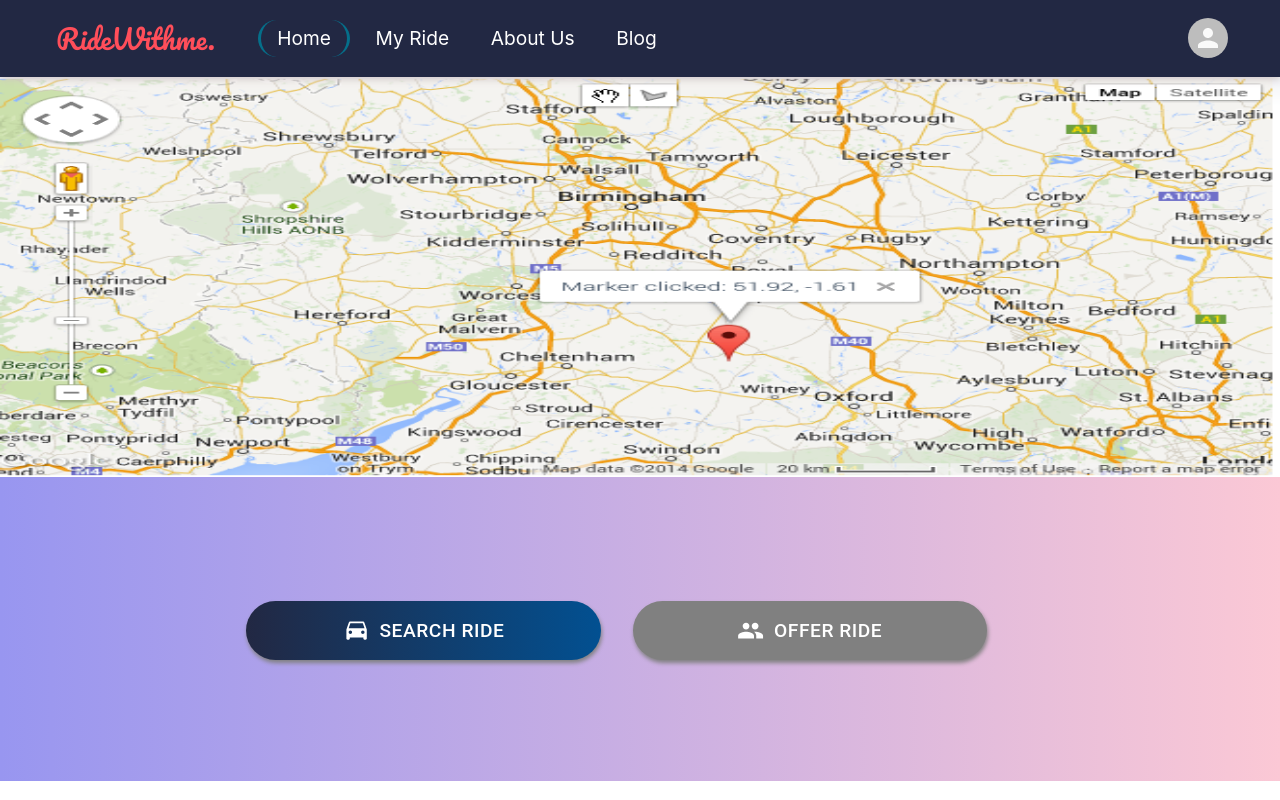
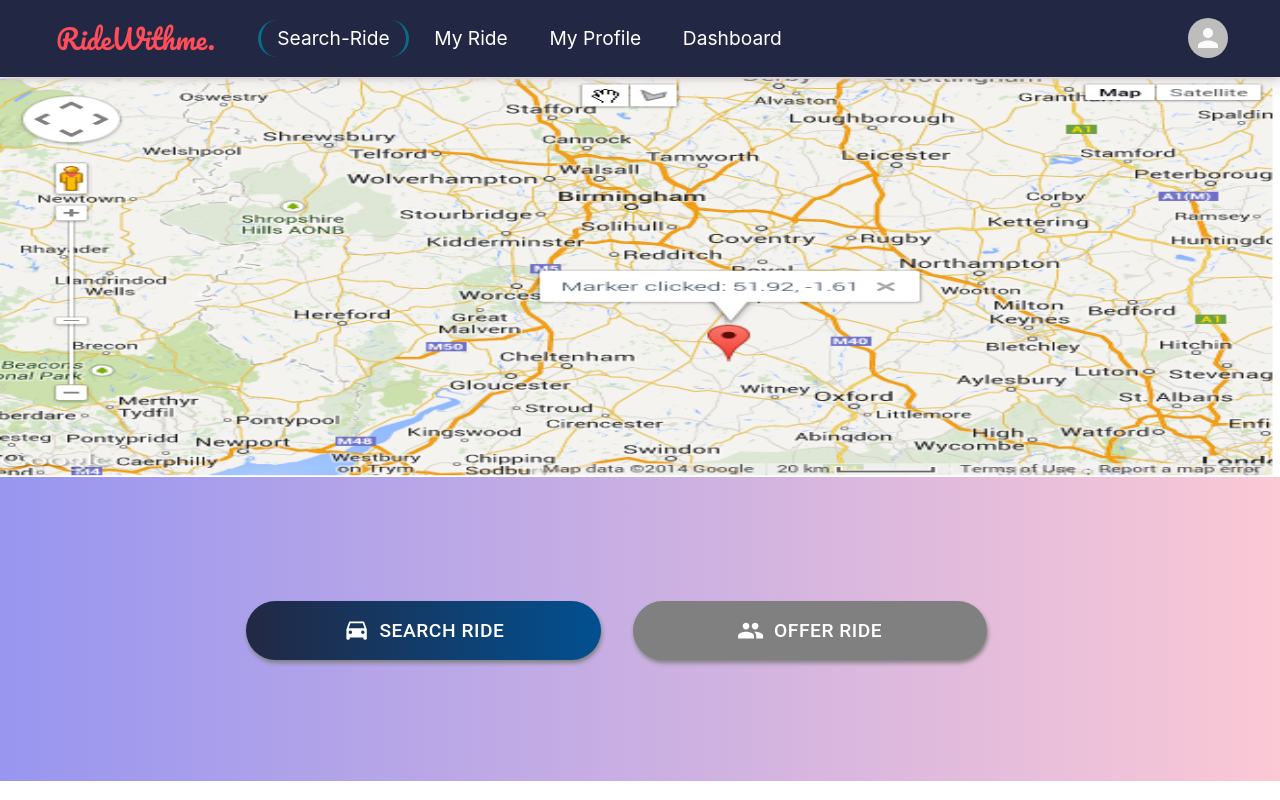
Before and after one commit to sandeepPainkra/Minor-project-Ride-sharing-web-app-, a React (Create React App) app in the folder frontend/: page /search-ride in a window 1280 px wide. Before the commit this address led to /home. Built offline with nearby package versions, Linux system fonts and the light colour scheme; sample sign-in values are in the browser's storage; the HTML template or start-up script is replaced by a standard one.

Commit message:
updating backend and frontend

```diff
--- a/frontend/src/App.js
+++ b/frontend/src/App.js
@@ -21,10 +21,9 @@
 const Routing = () => {
   const nevigate = useNavigate();
   const user = useSelector((state) => state.User);
-  console.log(user);
   useEffect(() => {
     if (user) {
-      nevigate("/home");
+      nevigate("/search-ride");
     } else {
       nevigate("/");
     }
@@ -35,7 +34,7 @@
         <Route path="/" element={<LandingPage />} />
         <Route path="/login" element={<Login />} />
         <Route path="/signup" element={<Register />} />
-        <Route path="/home" element={<Home />} />
+        <Route path="/search-ride" element={<Home />} />
         <Route path="/offer-ride" element={<OfferRide />} />
         <Route path="/myrides" element={<MyRides />} />
         <Route path="/myrides/ongoing-ride" element={<MyRidesOngoing />} />
@@ -46,7 +45,6 @@
 };
 const App = () => {
   const dispatch = useDispatch();
-
   useEffect(() => {
     const user = JSON.parse(localStorage.getItem("user"));
     if (user) {
--- a/frontend/src/components/LandingPage/LandingPage.js
+++ b/frontend/src/components/LandingPage/LandingPage.js
@@ -10,8 +10,10 @@
 import Footer from "../Footer/Footer";
 import { Link } from "react-router-dom";
 import Navbar from "../Navbar/Navbar";
+import { useSelector } from "react-redux";
 
 const LandingPage = () => {
+  const user = useSelector((state) => state.User);
   return (
     <div className="landingpage">
       {/* banner starts here */}
@@ -33,7 +35,7 @@
       <div className="search_for_ride">
         <h2>Search for your Ride</h2>
         <div className="search_box">
-          <Link to="/home">
+          <Link to={user ? "/search-ride" : "/login"}>
             <Button size="large" variant="contained" color="primary">
               Search Ride <ArrowForwardIcon />
             </Button>
--- a/frontend/src/components/Login/Login.js
+++ b/frontend/src/components/Login/Login.js
@@ -53,7 +53,7 @@
       dispatch(setUser(data.user));
       console.log(data.user);
       localStorage.setItem("user", JSON.stringify(data.user));
-      nevigate("/home");
+      nevigate("/search-ride");
     }
   };
 
@@ -137,6 +137,7 @@
       {/* Snakbar starts here */}
 
       <Snackbar
+        className="snakbar_alert"
         anchorOrigin={{
           vertical: "top",
           horizontal: "center",
--- a/frontend/src/components/Navbar/Navbar.js
+++ b/frontend/src/components/Navbar/Navbar.js
@@ -29,12 +29,18 @@
           <div className="logo">
             <NavLink to="/">RideWithme.</NavLink>
           </div>
-          <NavLink to="/home" className="active_nav">
-            home
+          <NavLink to={user ? "/search-ride" : "/"} className="active_nav">
+            Search-Ride
           </NavLink>
-          <NavLink to="/myrides">My Ride</NavLink>
-          <NavLink to="/about">about us</NavLink>
-          <NavLink to="/blog">Blog </NavLink>
+          {user ? (
+            <>
+              <NavLink to="/myrides">My Ride</NavLink>
+              <NavLink to="/about">My Profile</NavLink>
+              <NavLink to="/blog">Dashboard</NavLink>
+            </>
+          ) : (
+            <></>
+          )}
         </div>
         {!user ? (
           <>
```
Also changed, not shown: 1 other file (tests, documents, lock files or other folders).
